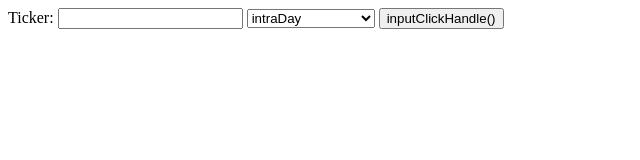
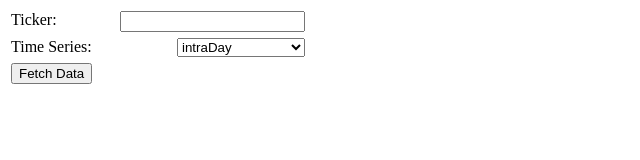
Before and after one commit to Tului2020/StonkAI, a plain HTML site: page StonkAI.html in a window 1280 px wide. Shown: the whole page, without its empty margins (0-640 px from the left). Drawn offline with Linux system fonts and the light colour scheme.

Commit message:
website up

```diff
--- /dev/null
+++ b/StonkAI.css
@@ -0,0 +1,12 @@
+#input-div{
+  display: flex;
+  flex-direction: column;
+  justify-content: space-between;
+  width: 300px;
+}
+
+#input-div > * {
+  display: flex;
+  justify-content: space-between;
+  padding: 3px;
+}
--- a/index.html
+++ b/StonkAI.html
@@ -7,7 +7,7 @@
   <title>StonkAI</title>
   <script src="./Javascript/AlphavantageAPI.js"></script>
   <script src="./Javascript/entry.js" defer></script>
-
+  <link rel="stylesheet" href="StonkAI.css">
 
 </head>
 <body>
@@ -15,16 +15,21 @@
 
 
     <div id="input-div">
-      Ticker:
-      <input type="text" id="input-value">
-      <select name="time-series-options" id="time-series"></select>
+      <div>
+        Ticker:
+        <input type="text" id="input-value">
+      </div>
 
-      <button id="input-click">inputClickHandle()</button>
+      <div>
+        Time Series:
+        <select name="time-series-options" id="time-series"></select>
+      </div>
+
+      <div>
+        <button id="input-click">Fetch Data</button>
+      </div>
+
     </div>
-    <div></div>
-    <div></div>
-    <div></div>
-
 
   </div>
 </body>
```
Also changed, not shown: Javascript/entry.js (+3 -4 lines).
